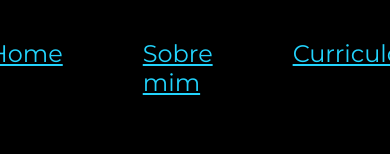
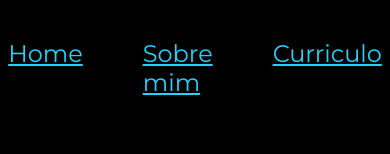
Before and after one commit to Caio0con/Portifolio, a plain HTML site: page index.html in a window 390 px wide. Shown: the top 154 px of the page. Drawn offline with nearby package versions, Linux system fonts and the light colour scheme.

Commit message:
site responsivo finalizado

```diff
--- a/estilos/style.css
+++ b/estilos/style.css
@@ -29,7 +29,7 @@ body {
 
 .cabecalho__menu {
     display: flex;
-    gap: 80px;
+    gap: 60px;
 }
 
 .cabecalho__menu__link {
```
